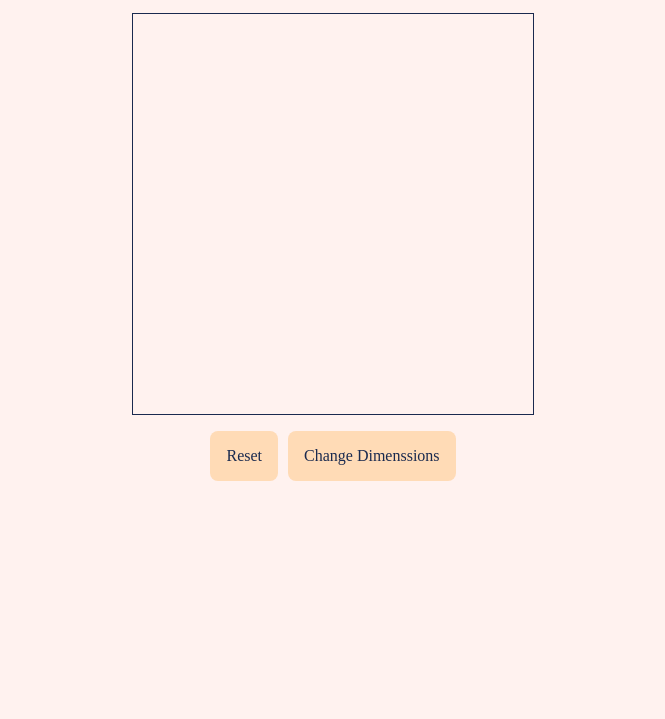
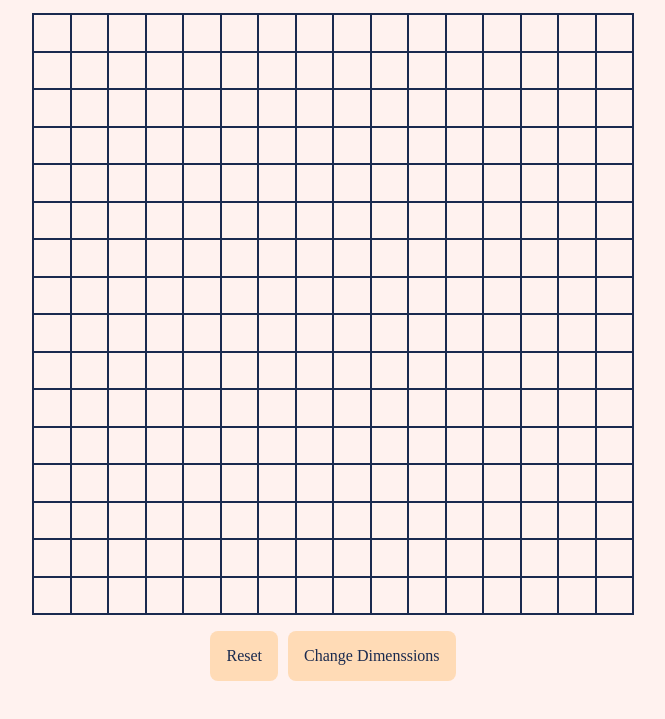
Before and after one commit to louisonrails/etch-a-sketch, a plain HTML site: page index.html in a window 1280 px wide. Shown: the part 71-790 px from the top of the page, without its empty margins (307-972 px from the left). Drawn offline with Linux system fonts and the light colour scheme; a web font is replaced by a local one.

Commit message:
Create dynamic grid of squares - Set constant for square section size to make it adjustable - Dynamically generate square cells based on user-defined dimension (e.g., 16x16) - Updated JavaScript logic to calculate square size and grid layout - Fixed ID mismatch for square section container

```diff
--- a/index.html
+++ b/index.html
@@ -17,7 +17,7 @@
     <div class="header">
         <h1>Etch-a-Sketch</h1>
     </div>
-    <div class="square">
+    <div class="square" id="squareSection">
 
     </div>
     <div class="buttons">
--- a/index.js
+++ b/index.js
@@ -0,0 +1,22 @@
+const SQUARE_SECTION_SIZE = 600;
+const squareSection = document.getElementById("squareSection");
+
+if (!squareSection.children.length) {
+    drawSquare(16);
+}
+
+function drawSquare(dim) {
+
+    let squareSize = SQUARE_SECTION_SIZE / dim;
+    let numberOfSquares = dim * dim;
+
+    for (let i = 0; i < numberOfSquares; i++) {
+        let square = document.createElement("div");
+
+        square.classList.add("cell");
+        square.style.height = `${squareSize}px`;
+        square.style.width = `${squareSize}px`;
+
+        squareSection.appendChild(square);
+    }
+}
--- a/styles.css
+++ b/styles.css
@@ -19,10 +19,17 @@ body {
 }
 
 .square {
-    width: 400px;
-    height: 400px;
+    display: flex;
+    flex-wrap: wrap;
+    width: 600px;
+    height: 600px;
     border: 1px solid #1A2A4F;
     margin: 16px;
+}
+
+.cell {
+    box-sizing: border-box;
+    border: 1px solid #1A2A4F;
 }
 
 .buttons {
```
